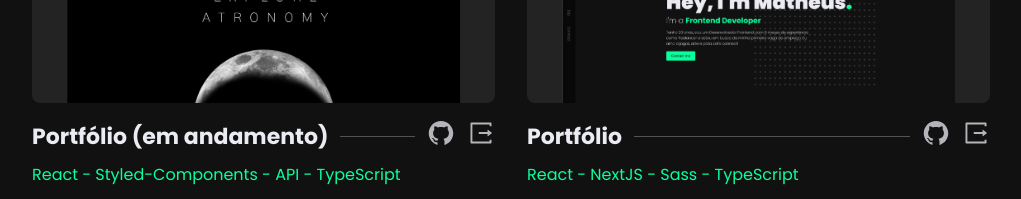
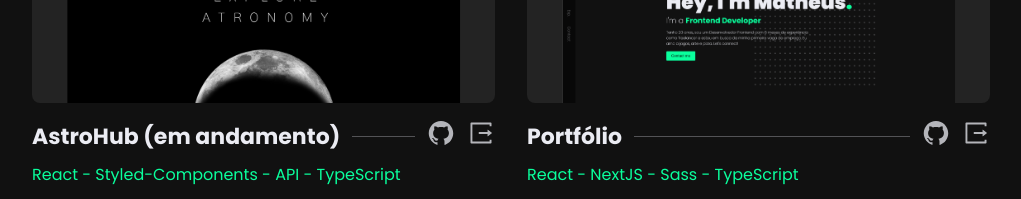
Before and after one commit to omatheusant/steam-portfolio-typescript, a Next.js app: page / in a window 1280 px wide. Shown: the part 2060-2259 px from the top of the page, without its empty margins (159-1180 px from the left). Built offline with nearby package versions, Linux system fonts and the light colour scheme.

Commit message:
Update Projects.tsx

```diff
--- a/components/home/projects/Projects.tsx
+++ b/components/home/projects/Projects.tsx
@@ -18,7 +18,7 @@ export const Projects = () => {
 
 const projects = [
   {
-    title: "Portfólio (em andamento)",
+    title: "AstroHub (em andamento)",
     imgSrc: "project-imgs/astrohub.png",
     code: "https://github.com/omatheusant/astrohub",
     projectLink: "https://astrohub.vercel.app/",
```
